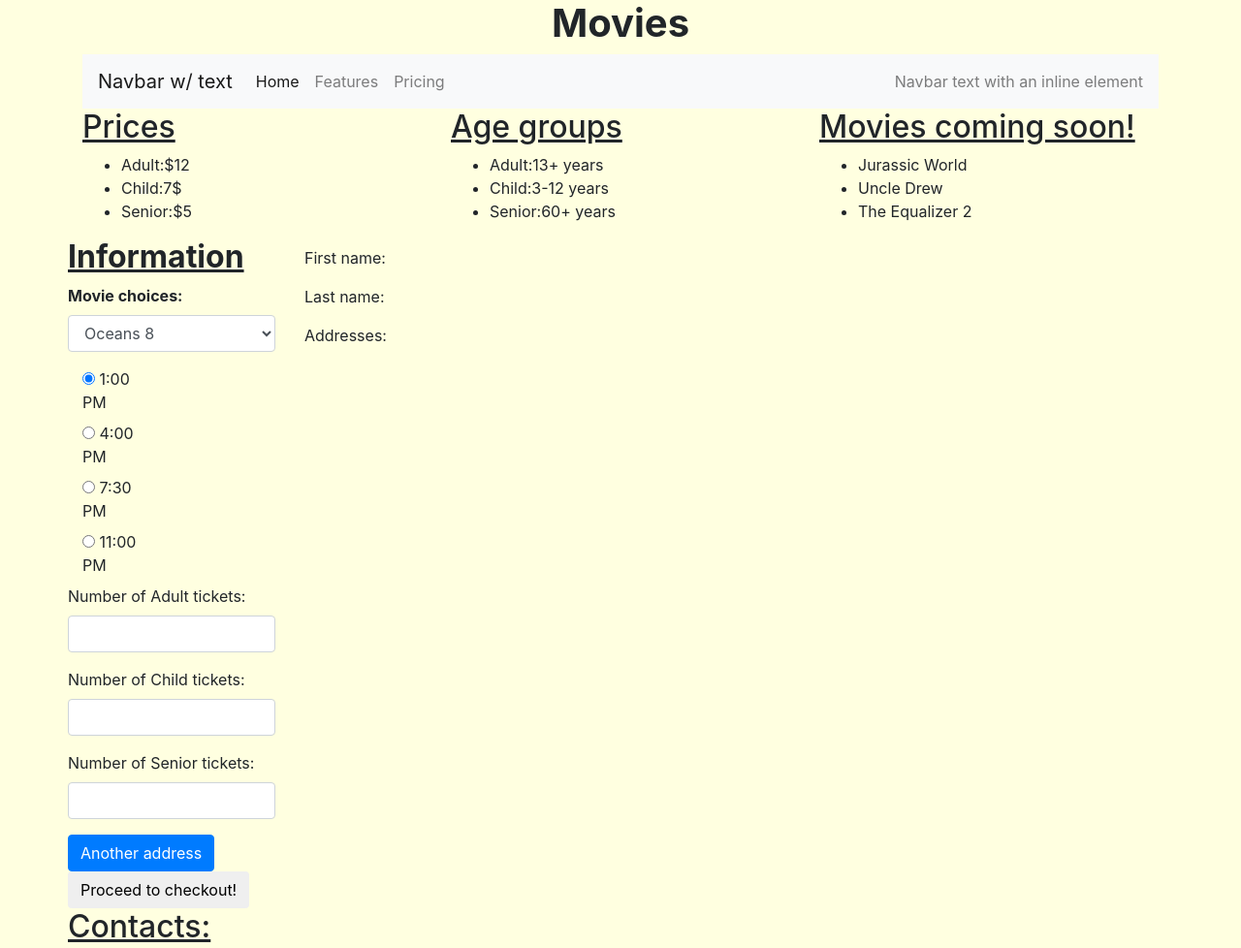
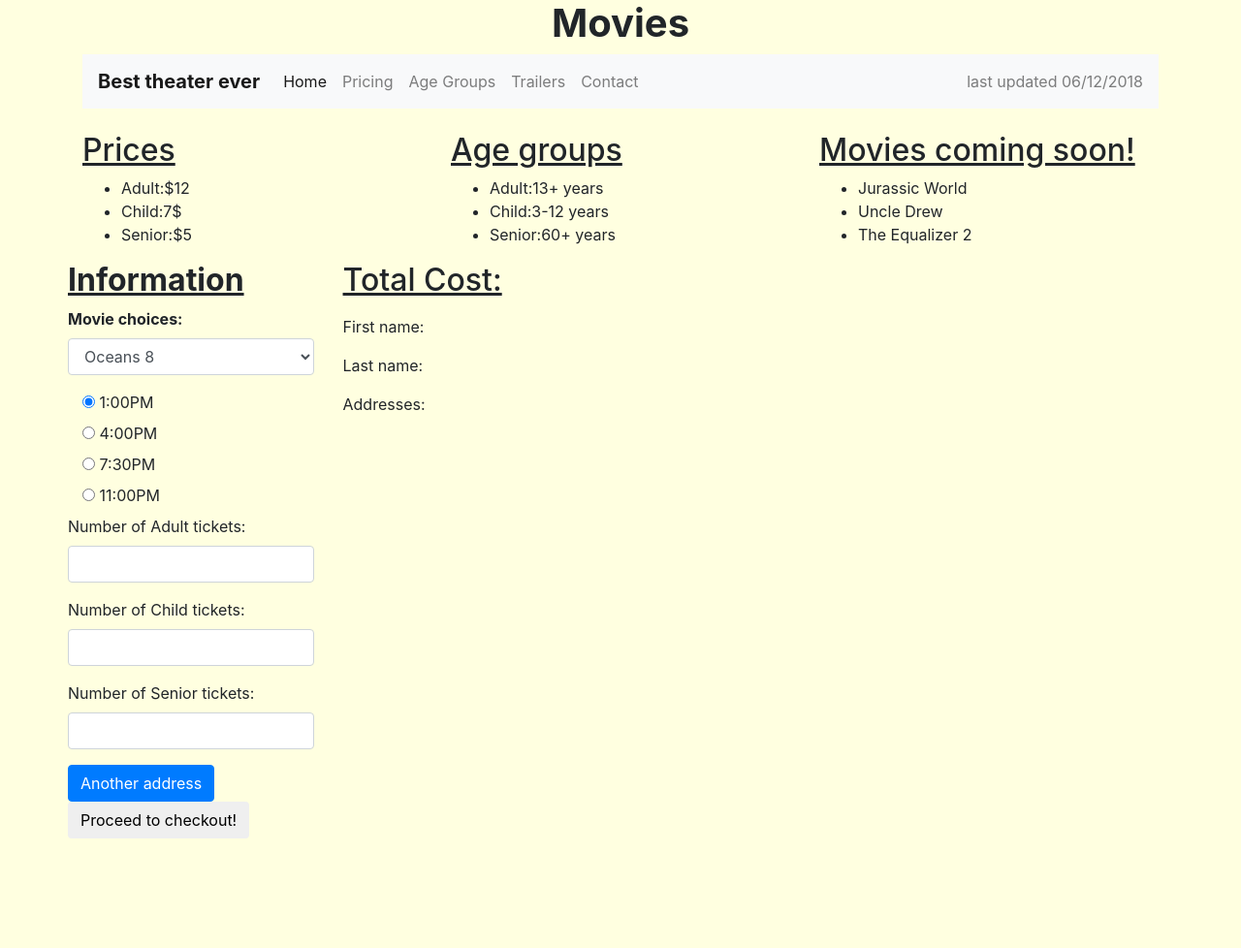
Before and after one commit to MattStaudacher/Movies, a plain HTML site: page index.html in a window 1280 px wide. Shown: the whole page at 97% size. After the commit the page ends 865 px from the top, so only its background shows below. Drawn offline with Linux system fonts and the light colour scheme.

Commit message:
added nav bar, started js doc

```diff
--- a/index.html
+++ b/index.html
@@ -11,7 +11,7 @@
     <div class="container">
       <h1>Movies</h1>
       <nav class="navbar navbar-expand-lg navbar-light bg-light">
-  <a class="navbar-brand" href="#">Navbar w/ text</a>
+  <a class="navbar-brand" href="#"><strong>Best theater ever</strong></a>
   <button class="navbar-toggler" type="button" data-toggle="collapse" data-target="#navbarText" aria-controls="navbarText" aria-expanded="false" aria-label="Toggle navigation">
     <span class="navbar-toggler-icon"></span>
   </button>
@@ -21,17 +21,24 @@
         <a class="nav-link" href="#">Home <span class="sr-only">(current)</span></a>
       </li>
       <li class="nav-item">
-        <a class="nav-link" href="#">Features</a>
+        <a class="nav-link" href="#">Pricing</a>
       </li>
       <li class="nav-item">
-        <a class="nav-link" href="#">Pricing</a>
+        <a class="nav-link" href="#">Age Groups</a>
+      </li>
+      <li class="nav-item">
+        <a class="nav-link" href="#">Trailers</a>
+      </li>
+      <li class="nav-item">
+        <a class="nav-link" href="#">Contact</a>
       </li>
     </ul>
     <span class="navbar-text">
-      Navbar text with an inline element
+      last updated 06/12/2018
     </span>
   </div>
 </nav>
+</br>
       <div class="row">
         <div class="col-md-4">
       <h2>Prices</h2>
@@ -68,31 +75,31 @@
                   <option value="avengers">Avengers</option>
                   <option value="a-quiet-place">A quiet place</option>
                   <option value="incredibles">Incredibles 2</option>
-                </select>
+              </select>
             </div>
         <div class="col-md-6">
           <div class="radio">
             <label>
               <input type="radio" name="times" value="early" checked>
-              1:00 PM
+              1:00PM
             </label>
           </div>
           <div class="radio">
             <label>
               <input type="radio" name="times" value="mid">
-                4:00 PM
+                4:00PM
             </label>
           </div>
             <div class="radio">
               <label>
                 <input type="radio" name="times" value="late">
-                7:30 PM
+                7:30PM
               </label>
             </div>
             <div class="radio">
               <label>
                 <input type="radio" name="times" value="verylate">
-                11:00 PM
+                11:00PM
               </label>
             </div>
         </div>
@@ -119,13 +126,14 @@
             <button type="submit" class="btn">Proceed to checkout!</button>
           </form>
 
-          <h2>Contacts:</h2>
+
+        </div>
+
+        <div class="col-md-6">
+          <h2>Total Cost:</h2>
           <ul id="contacts">
 
           </ul>
-        </div>
-
-        <div class="col-md-6">
           <div id="show-contact">
             <h2></h2>
             <p>First name: <span class="first-name"></span></p>
```
